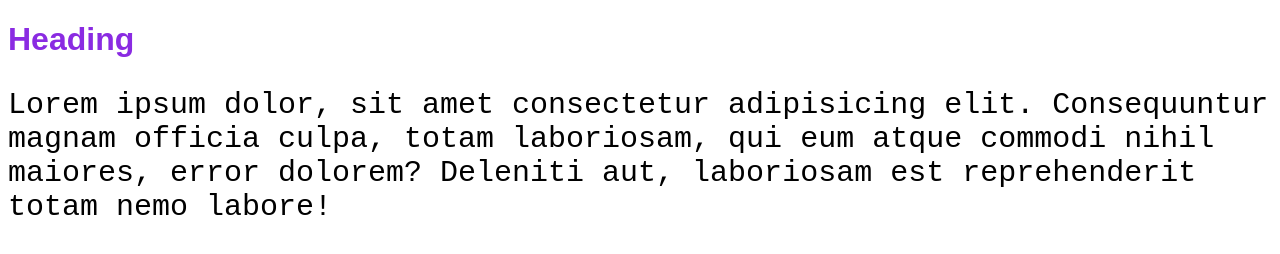
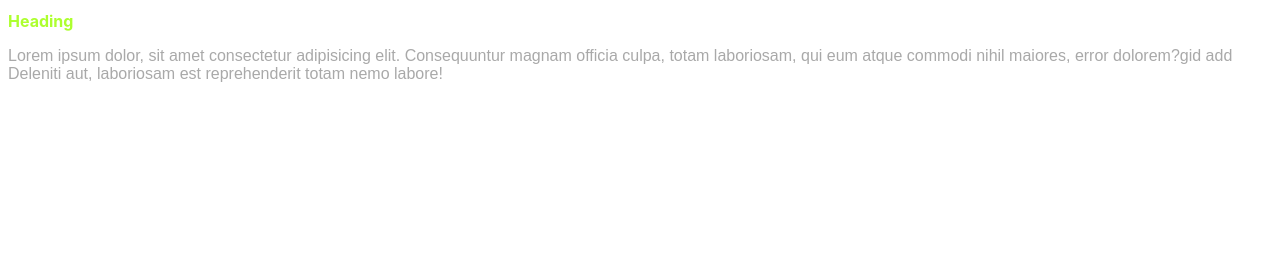
Before and after one commit to meghana2708/WEB-DEV, a plain HTML site: page day9.html in a window 1280 px wide. Drawn offline with Linux system fonts and the light colour scheme.

Commit message:
id selectors and internal CSS

```diff
--- a/day9.html
+++ b/day9.html
@@ -5,12 +5,30 @@
     <meta charset="UTF-8">
     <meta http-equiv="X-UA-Compatible" content="IE=edge">
     <meta name="viewport" content="width=device-width, initial-scale=1.0">
-    <title>CSS basics</title>
+    <title>Internal CSS and id selectors</title>
+    <style>
+        h1 {
+            color: cyan;
+            font-family: Georgia, 'Times New Roman', Times, serif;
+        }
+
+        p {
+            color: darkgray;
+            font-family: sans-serif;
+        }
+
+        #orange {
+            color: greenyellow;
+            font-family: -apple-system, BlinkMacSystemFont, 'Segoe UI', Roboto, Oxygen, Ubuntu, Cantarell, 'Open Sans', 'Helvetica Neue', sans-serif;
+            font-size: medium;
+        }
+    </style>
+    <!--priority list: inline CSS>id selector>element selecetor-->
 </head>
 
 <body>
-    <h1 style="color: blueviolet; font-family :Arial, Helvetica, sans-serif">Heading</h1>
-    <p style="font-size:30px;font-family :monospace">Lorem ipsum dolor, sit amet consectetur adipisicing elit. Consequuntur magnam officia culpa, totam laboriosam, qui eum atque commodi nihil maiores, error dolorem? Deleniti aut, laboriosam est reprehenderit totam nemo labore!</p>
+    <h1 id="orange">Heading</h1>
+    <p>Lorem ipsum dolor, sit amet consectetur adipisicing elit. Consequuntur magnam officia culpa, totam laboriosam, qui eum atque commodi nihil maiores, error dolorem?gid add Deleniti aut, laboriosam est reprehenderit totam nemo labore!</p>
 </body>
 
 </html>
```
